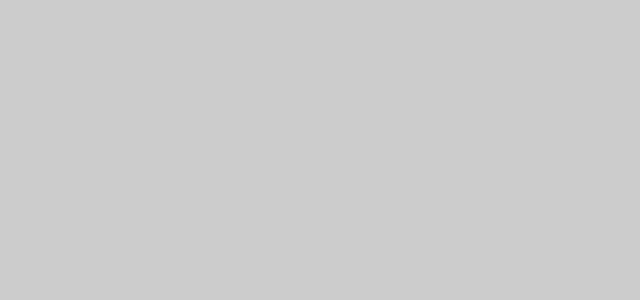
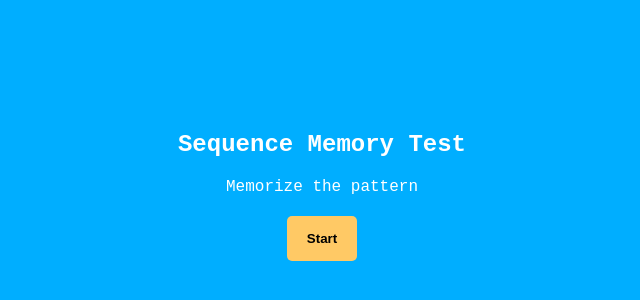
Before and after one commit to rachidelaid/human-benchmark, a React (Create React App) app: page /sequence in a window 1280 px wide. Before the commit this address had no page. Shown: the part 204-504 px from the top of the page, without its empty margins (318-958 px from the left). Built offline with nearby package versions, Linux system fonts and the light colour scheme.

Commit message:
sequence test almost done

```diff
--- a/src/App.js
+++ b/src/App.js
@@ -5,6 +5,7 @@ import Reaction from './pages/Reaction';
 import Verbal from './pages/Verbal';
 import Number from './pages/Number';
 import Aim from './pages/Aim';
+import Sequence from './pages/Sequence';
 
 function App() {
   return (
@@ -15,6 +16,7 @@ function App() {
         <Route exact path="/verbal" element={<Verbal />} />
         <Route exact path="/number" element={<Number />} />
         <Route exact path="/aim" element={<Aim />} />
+        <Route exact path="/sequence" element={<Sequence />} />
       </Routes>
     </BrowserRouter>
   );
--- a/src/index.css
+++ b/src/index.css
@@ -163,3 +163,22 @@ svg {
   height: 100px;
   cursor: pointer;
 }
+
+.sequence .game {
+  display: grid;
+  grid-template-columns: 1fr 1fr 1fr;
+  gap: 10px;
+}
+
+.sequence .game > div {
+  width: 100px;
+  height: 100px;
+  border-radius: 5px;
+  background-color: rgb(2, 125, 182);
+  transition: all 0.2s ease-in-out;
+  cursor: pointer;
+}
+
+.sequence .game > div.active {
+  background-color: #fff;
+}
--- /dev/null
+++ b/src/pages/Sequence.jsx
@@ -0,0 +1,89 @@
+import { useState } from 'react';
+
+const Sequence = () => {
+  const [status, setStatus] = useState('start');
+  const [level, setLevel] = useState(1);
+  let curIndex = 0;
+  const sequence = [];
+
+  const genSequence = () => {
+    const r = Math.floor(Math.random() * 8);
+    sequence.push(r);
+  };
+
+  const wait = (ms) => {
+    return new Promise((res) => {
+      setTimeout(() => {
+        res();
+      }, ms);
+    });
+  };
+
+  const playSequence = async () => {
+    for (let i = 0; i < sequence.length; i++) {
+      const index = sequence[i];
+      const elm = document.querySelector(`.game > div:nth-child(${index + 1})`);
+      elm.classList.add('active');
+      await wait(500);
+      elm.classList.remove('active');
+    }
+  };
+
+  const start = async () => {
+    genSequence();
+    setStatus('game');
+    setTimeout(() => {
+      playSequence();
+    }, 10);
+  };
+
+  const check = async (e) => {
+    e.target.classList.add('active');
+    setTimeout(() => {
+      e.target.classList.remove('active');
+    }, 300);
+    console.log(e.target.dataset.index, sequence[curIndex]);
+    if (e.target.dataset.index != sequence[curIndex]) {
+      console.log('lose');
+      return;
+    }
+  };
+
+  return (
+    <div className="sequence main">
+      {status === 'start' && (
+        <>
+          <h2>Sequence Memory Test</h2>
+          <p>Memorize the pattern</p>
+          <button className="primary-btn" onClick={start}>
+            Start
+          </button>
+        </>
+      )}
+
+      {status === 'game' && (
+        <div className="game" onClick={check}>
+          <div data-index="1"></div>
+          <div data-index="2"></div>
+          <div data-index="3"></div>
+          <div data-index="4"></div>
+          <div data-index="5"></div>
+          <div data-index="6"></div>
+          <div data-index="7"></div>
+          <div data-index="8"></div>
+          <div data-index="9"></div>
+        </div>
+      )}
+
+      {status === 'result' && (
+        <>
+          <p>Sequence Memory</p>
+          <h1>Level 1</h1>
+          <a href="/">Home</a>
+        </>
+      )}
+    </div>
+  );
+};
+
+export default Sequence;
```
